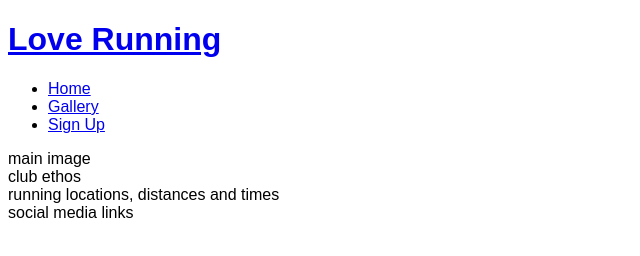
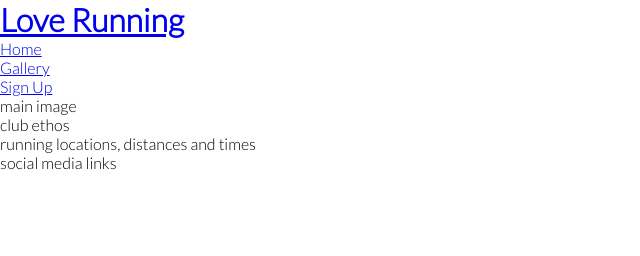
Before and after one commit to chellej80/Love-running, a plain HTML site: page index.html in a window 1280 px wide. Shown: the whole page, without its empty margins (0-640 px from the left). Drawn offline with Linux system fonts and the light colour scheme.

Commit message:
Add google font and remove margins/ borders

```diff
--- a/assets/css/style.css
+++ b/assets/css/style.css
@@ -1,3 +1,12 @@
+@import url('https://fonts.googleapis.com/css2?family=Lato:wght@300&display=swap');
+
+* {
+    margin: 0;
+    padding: 0;
+    border: none;
+}
+
 body {
-    font-family: Arial;
+    font-family: lato, sans-serif;
+    font-weight: 300;
 }
```
